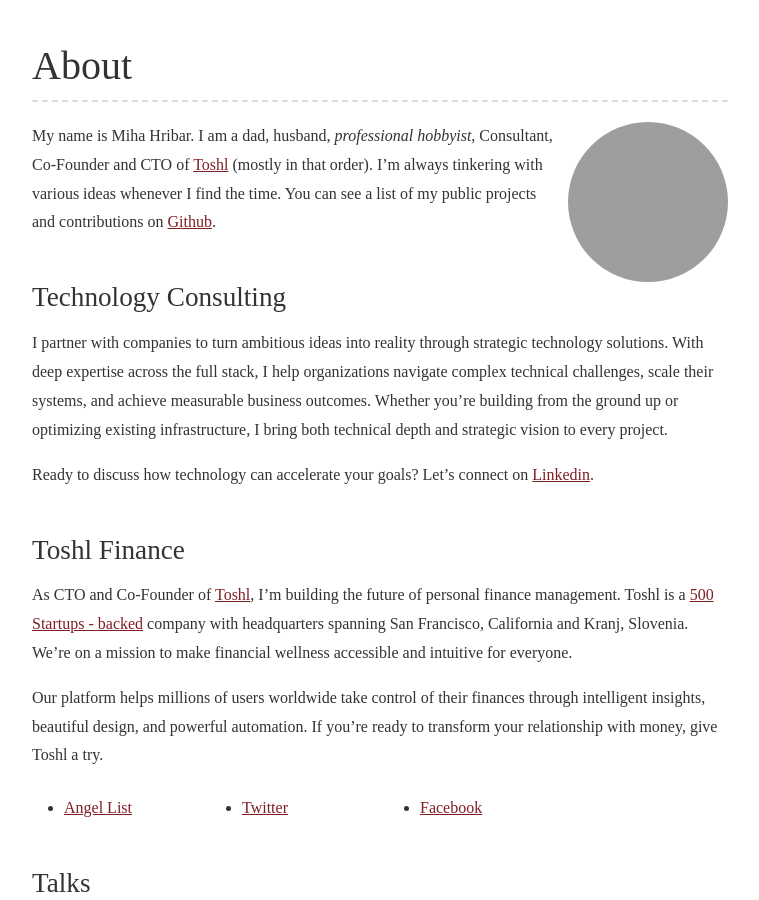
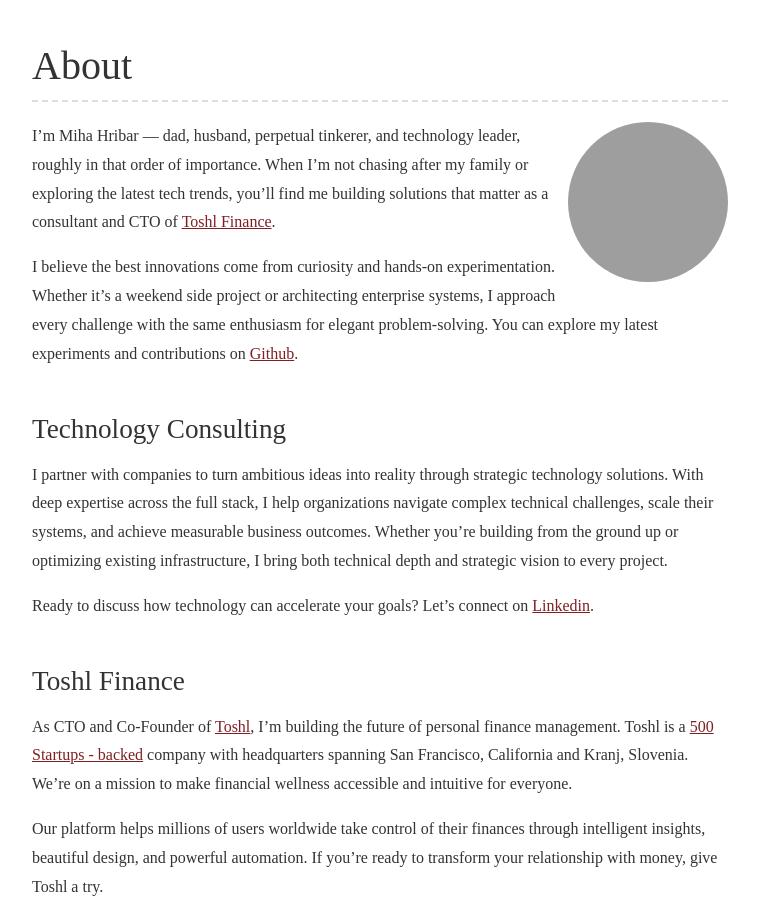
Before and after one commit to mihahribar/mihahribar.github.io, a Jekyll site: the page built from about.md, in a window 1280 px wide and 900 px high. Shown: the whole window, without its empty margins (260-1019 px from the left). Built offline with Jekyll 4.4.1, drawn with Linux system fonts in a browser that asks for light colours; grey boxes are pictures that could not be loaded.

Commit message:
about section update

```diff
--- a/about.md
+++ b/about.md
@@ -7,9 +7,9 @@
 =====
 
 ![](https://gravatar.com/userimage/3128424/6f8ecba3665119695b750c0213474017.jpeg?size=256)
-My name is Miha Hribar. I am a dad, husband, *professional hobbyist*, Consultant, Co-Founder and
-CTO of [Toshl](http://toshl.com) (mostly in that order). I'm always tinkering with various ideas whenever I find the time. You can see a list of my public
-projects and contributions on [Github](https://github.com/mihahribar).
+I'm Miha Hribar — dad, husband, perpetual tinkerer, and technology leader, roughly in that order of importance. When I'm not chasing after my family or exploring the latest tech trends, you'll find me building solutions that matter as a consultant and CTO of [Toshl Finance](http://toshl.com).
+
+I believe the best innovations come from curiosity and hands-on experimentation. Whether it's a weekend side project or architecting enterprise systems, I approach every challenge with the same enthusiasm for elegant problem-solving. You can explore my latest experiments and contributions on [Github](https://github.com/mihahribar).
 
 Technology Consulting
 ----------
```
